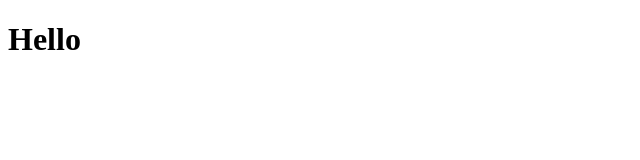
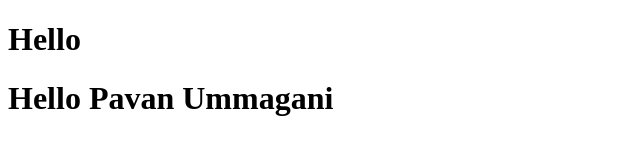
Before and after one commit to pavanummagani1/collab7, a plain HTML site: page index.html in a window 1280 px wide. Shown: the whole page, without its empty margins (0-640 px from the left). Drawn offline with Linux system fonts and the light colour scheme.

Commit message:
Feature2

```diff
--- a/index.html
+++ b/index.html
@@ -7,5 +7,7 @@
 </head>
 <body>
     <h1>Hello</h1>
+    <!-- Feature2 -->
+     <h1>Hello Pavan Ummagani</h1>
 </body>
 </html>
```
